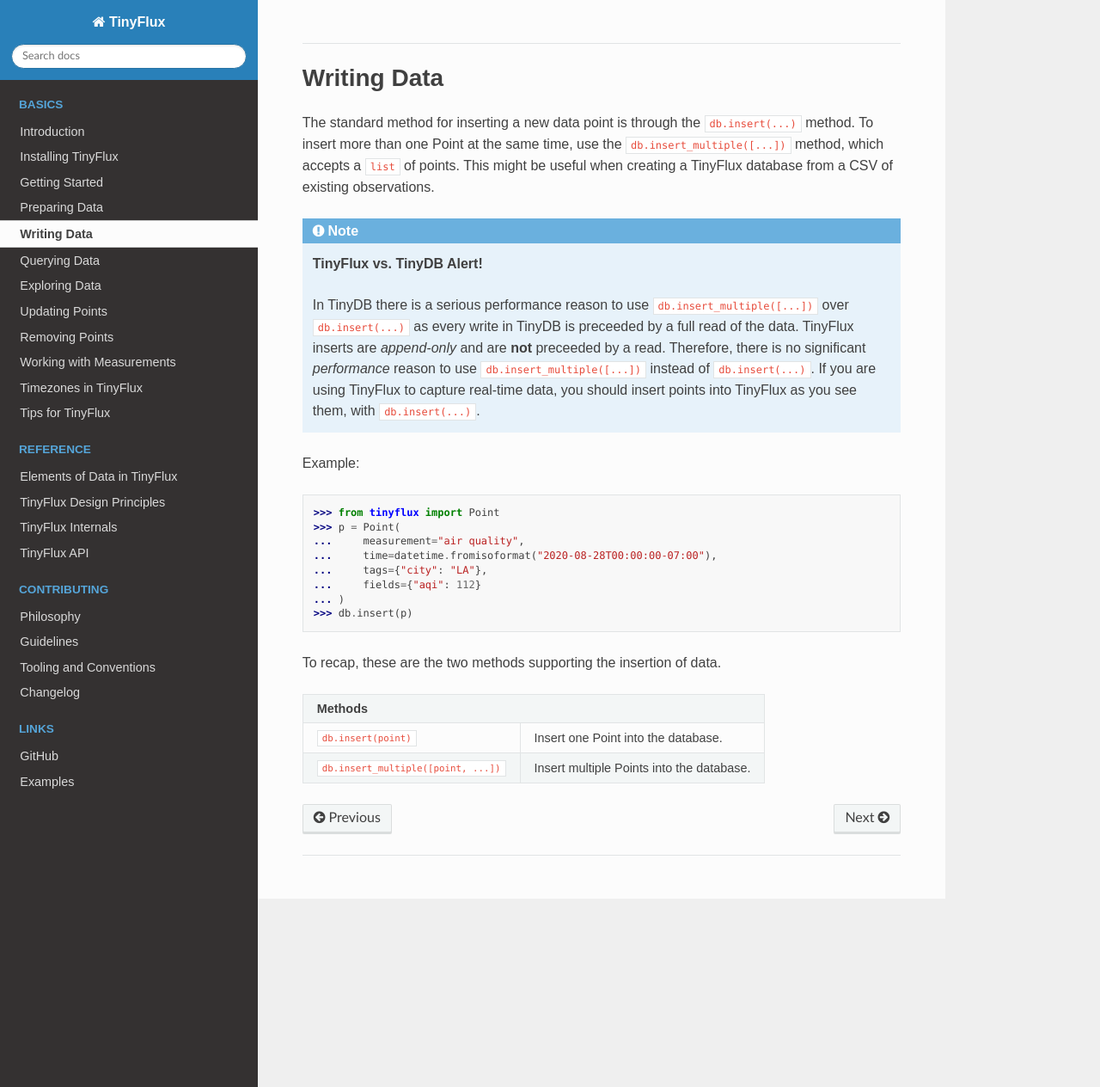
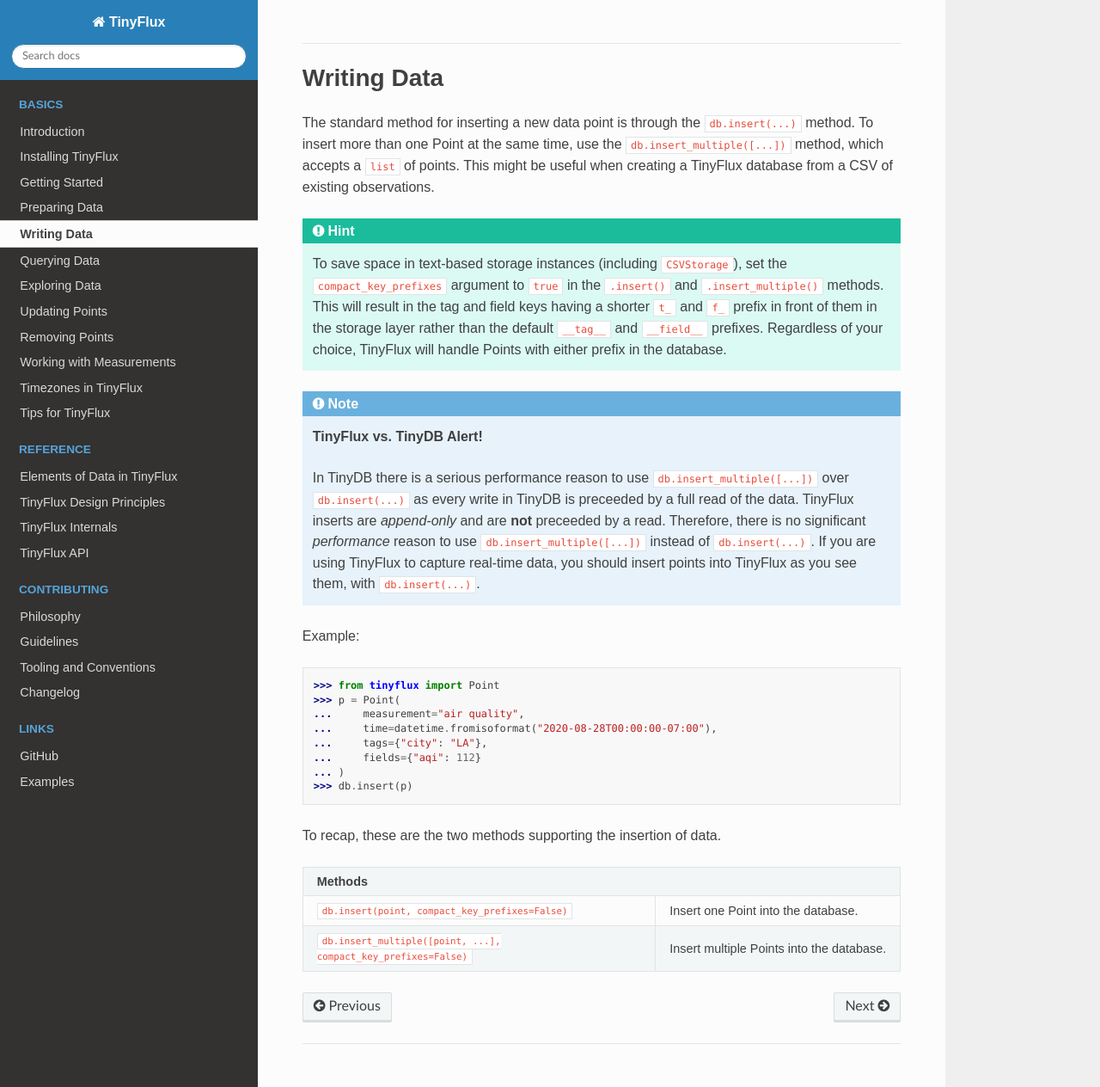
Before and after one commit to citrusvanilla/tinyflux, a Sphinx documentation site: the page built from docs/source/writing-data.rst, in a window 1280 px wide and 1264 px high. Shown: the whole window at 86% size. Built offline with Sphinx 7.4.7 and the Read the Docs theme 2.0.0, drawn with Linux system fonts in a browser that asks for light colours.

Commit message:
update documentation

```diff
--- a/docs/source/data-elements.rst
+++ b/docs/source/data-elements.rst
@@ -108,7 +108,7 @@
 Tag Key
 ^^^^^^^
 
-A tag key is the identifier for a :ref:`tag value` in a :ref:`tag set`.  On disk, a tag key is prepended with ``_tag_``.
+A tag key is the identifier for a :ref:`tag value` in a :ref:`tag set`.  On disk, a tag key is prefixed with ``_tag_`` (default) or ``t_`` (compact).
 
 In the following, the tag key is ``city``.
 
@@ -149,7 +149,7 @@
 Field Key
 ^^^^^^^^^
 
-A field key is the identifier for a :ref:`field value` in a :ref:`field set`.  On disk, a field key is prepended with ``_field_``.
+A field key is the identifier for a :ref:`field value` in a :ref:`field set`.  On disk, a field key is prefixed with ``_field_`` (default) or ``f_`` (compact).
 
 In the following, the field key is ``num_restaurants``.
 
--- a/docs/source/writing-data.rst
+++ b/docs/source/writing-data.rst
@@ -2,6 +2,10 @@
 ============
 
 The standard method for inserting a new data point is through the ``db.insert(...)`` method.  To insert more than one Point at the same time, use the ``db.insert_multiple([...])`` method, which accepts a ``list`` of points.  This might be useful when creating a TinyFlux database from a CSV of existing observations.
+
+.. hint::
+
+    To save space in text-based storage instances (including ``CSVStorage``), set the ``compact_key_prefixes`` argument to ``true`` in the ``.insert()`` and ``.insert_multiple()`` methods.  This will result in the tag and field keys having a shorter ``t_`` and ``f_`` prefix in front of them in the storage layer rather than the default ``__tag__`` and ``__field__`` prefixes.  Regardless of your choice, TinyFlux will handle Points with either prefix in the database.
 
 .. note::
 
@@ -22,10 +26,10 @@
 
 To recap, these are the two methods supporting the insertion of data.
 
-+------------------------------------------+-----------------------------------------------------+
-| **Methods**                                                                                    |
-+------------------------------------------+-----------------------------------------------------+
-| ``db.insert(point)``                     | Insert one Point into the database.                 |
-+------------------------------------------+-----------------------------------------------------+
-| ``db.insert_multiple([point, ...])``     | Insert multiple Points into the database.           |
-+------------------------------------------+-----------------------------------------------------+
++------------------------------------------------------------------+-----------------------------------------------------+
+| **Methods**                                                                                                            |
++------------------------------------------------------------------+-----------------------------------------------------+
+| ``db.insert(point, compact_key_prefixes=False)``                 | Insert one Point into the database.                 |
++------------------------------------------------------------------+-----------------------------------------------------+
+| ``db.insert_multiple([point, ...], compact_key_prefixes=False)`` | Insert multiple Points into the database.           |
++------------------------------------------------------------------+-----------------------------------------------------+
```
Also changed, not shown: README.rst (+12 -1 lines), docs/source/changelog.rst (+8 -1 lines), docs/source/tips.rst (+12 -0 lines).
